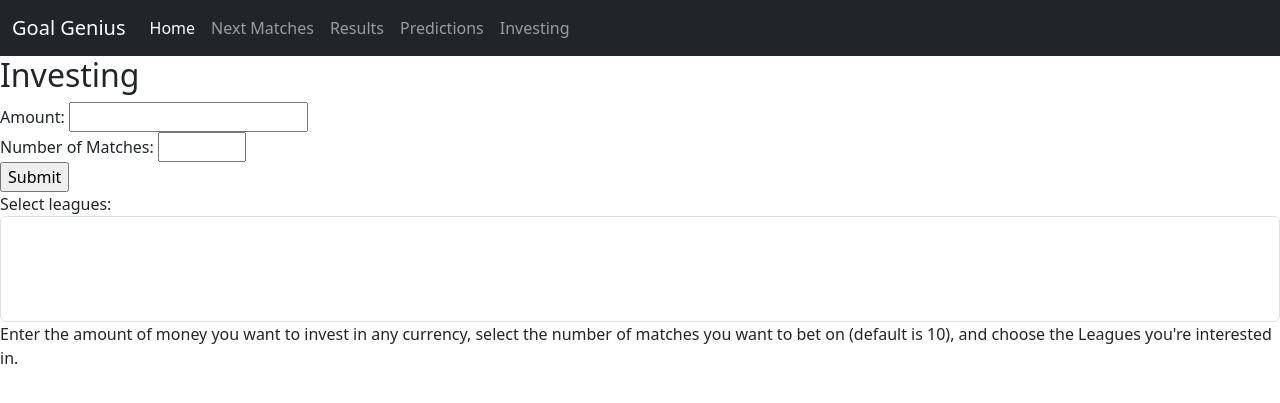
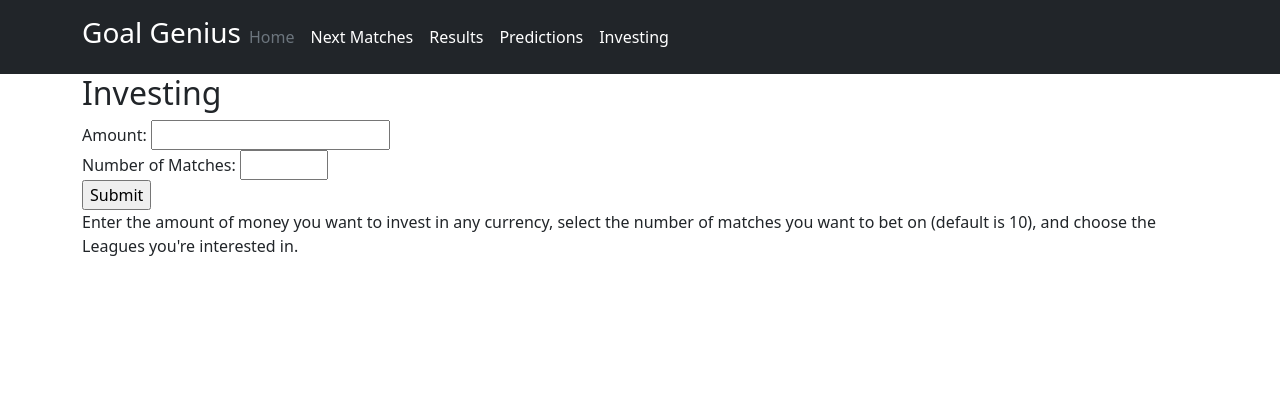
Before and after one commit to ignaciomedinar/predictions, a Flask app: page /invest in a window 1280 px wide. Shown: the top 403 px of the page. Run offline with Flask 3, Linux system fonts and the light colour scheme; tables that the repository leaves empty or names only in its code hold one stand-in row (values such as "Sample post"); lists and menus that the app fills with data are empty.

Commit message:
Some styling

```diff
--- a/app.py
+++ b/app.py
@@ -131,7 +131,7 @@ def show_results():
     cnx.close()
 
     # Pass the results and weeks to the HTML template
-    return render_template("table_results.html", title=title, results=results, first_dates_week=first_dates_week, last_dates_week=last_dates_week,correct=correct,incorrect=incorrect) #,predict=predict*/
+    return render_template("table_results.html", title=title, results=results, first_dates_week=first_dates_week, last_dates_week=last_dates_week,correct=correct,incorrect=incorrect, selected_week_start=selected_week_start) #,predict=predict*/
 
 @app.route('/predictions')
 def show_predictions():
@@ -144,7 +144,7 @@ def show_predictions():
     current_week_end = previous_week_start + datetime.timedelta(days=13)
 
     # Query the database for the results for the current week
-    query = ("SELECT pr.*, r.result "
+    query = ("SELECT pr.*, r.result, r.goalslocal, r.goalsvisitor "
                 "FROM football.predictions pr "
                 "left join football.football_results r "
                 "on pr.date = r.date and pr.local=r.local and pr.visitor=r.visitor "
@@ -163,12 +163,12 @@ def show_predictions():
     cnx.close()
 
     # Pass the results and weeks to the HTML template
-    return render_template("table_predictions.html", title=title, predictions=predictions)
+    return render_template("table_predictions.html", title=title, predictions=predictions, current_week_end=current_week_end)
 
 @app.route('/invest', methods=['GET', 'POST'])
 def show_invest():
     title = 'Investing'
-
+    selected_leagues =()
     cnx = mysql.connector.connect(user='root', password='milanesa',
                                   host='localhost', database='football')
     cursor = cnx.cursor()
@@ -195,7 +195,7 @@ def show_invest():
         except:
             num_matches = 10
 
-        selected_leagues = request.form.getlist('leagues')
+        selected_leagues = request.form.getlist('leagues[]')
         if len(selected_leagues):
             pass
         else:
@@ -238,7 +238,7 @@ def show_invest():
 
         else:
             predictions=''
-    return render_template("invest.html", title=title, predictions=predictions,inputs=inputs,leagues=leagues)
+    return render_template("invest.html", title=title, predictions=predictions,inputs=inputs,leagues=leagues,selected_leagues=selected_leagues)
 
 # @app.route("/")
 # def show_results():
--- a/static/style.css
+++ b/static/style.css
@@ -1,8 +1,17 @@
+/* * {
+  font: 10px verdana,sans-serif;
+} */
+
 th {
     position: relative;
     cursor: pointer;
   }
 
+tbody tr{
+  border-top: 1px solid #dfdfe5;
+  border-radius: 1px;
+  margin: 1px;
+}
 
   th::before {
     content: "";
--- a/templates/base.html
+++ b/templates/base.html
@@ -9,34 +9,34 @@
     <title>{{ title }}</title>
 </head>
 <body>
-    <header>
-        <nav class="navbar navbar-expand-sm navbar-dark bg-dark">
-            <div class="container-fluid">
-                <a class="navbar-brand" href="/">Goal Genius</a>
-                <div class="collapse navbar-collapse">
-                    <ul class="navbar-nav me-auto mb-2 mb-sm-0">
-                        <li class="nav-item">
-                            <a class="nav-link active" href="/">Home</a>
+    <header class="p-3 text-bg-dark">
+        <div class="container">
+            <div class="d-flex flex-wrap align-items-center justify-content-center justify-content-lg-start">
+                <h3>
+                    <a class="d-flex align-items-center mb-2 mb-lg-0 text-white text-decoration-none" href="/">Goal Genius</a>
+                </h3>
+                <ul class="nav col-12 col-lg-auto me-lg-auto mb-2 justify-content-center mb-md-0">
+                    <li>
+                        <a class="nav-link px-2 text-secondary" href="/">Home</a>
                     </li>
-                        <li class="nav-item">
-                            <a class="nav-link" href="calendar">Next Matches</a>
+                    <li>
+                        <a class="nav-link px-2 text-white" href="calendar">Next Matches</a>
                     </li>
-                        <li class="nav-item">
-                            <a class="nav-link" href="results">Results</a>
+                    <li>
+                        <a class="nav-link px-2 text-white" href="results">Results</a>
                     </li>
-                        <li class="nav-item">
-                            <a class="nav-link" href="predictions">Predictions</a>
+                    <li>
+                        <a class="nav-link px-2 text-white" href="predictions">Predictions</a>
                     </li>
-                        <li class="nav-item">
-                            <a class="nav-link" href="invest">Investing</a>
+                    <li>
+                        <a class="nav-link px-2 text-white" href="invest">Investing</a>
                     </li>
-
                 </ul>
             </div>
         </div>
-        </nav>
     </header>
     <main>
+        <div class="container">
             <h2>{{ title }}</h2>
             {% block main %}
             <p>{{ message }}</p>
@@ -44,7 +44,9 @@
             <a href="calendar">Next Matches</a>
             <a href="results">Results</a>
             <a href="predictions">Predictions</a>
-        <a href="invest">Investing</a>        {% endblock %}
+            <a href="invest">Investing</a>
+            {% endblock %}
+        </div>
     </main>
     <script src="https://code.jquery.com/jquery-3.6.0.min.js"></script>
     <script src="{{ url_for('static', filename='main.js') }}"></script>
--- a/templates/invest.html
+++ b/templates/invest.html
@@ -7,21 +7,24 @@
     <label for="num_matches">Number of Matches:</label>
     <input type="number" id="num_matches" name="num_matches" min="1" max="20"><br>
 
+    {% for league in leagues %}
+    <div class="form-check">
+        <input class="form-check-input" type="checkbox" value="{{ league }}" name="leagues[]" id="league-{{ league }}" checked>
+        <label class="form-check-label" for="league-{{ league }}">
+            {{ league }}
+        </label>
+    </div>
+    {% endfor %}
+
     <input type="submit" value="Submit">
-    <div class="form-group">
-        <label for="leagues">Select leagues:</label>
-        <select multiple class="form-control" name="leagues" id="leagues" multiple>
-            {% for league in leagues %}
-            <option value="{{ league }}">{{ league }}</option>
-            {% endfor %}
-        </select>
-    </div>
+
 </form>
 
 <div>
     {% if predictions %}
-    <p>Amount desired to bet: {{ inputs[0] }}</p>
-    <p>Matches to bet: {{ inputs[1] }}</p>
+    <div>Amount desired to bet: {{ inputs[0] }}</div>
+    <div>Matches to bet: {{ inputs[1] }}</div>
+    <div>Leagues selected: {% for selected_league in selected_leagues %} {{ selected_league }}, {% endfor %}</div>
     <table>
         <thead>
             <tr>
```
Also changed, not shown: templates/table_predictions.html (+24 -19 lines), templates/table_results.html (+8 -2 lines). Lines whose indentation alone changed are shown as unchanged.
